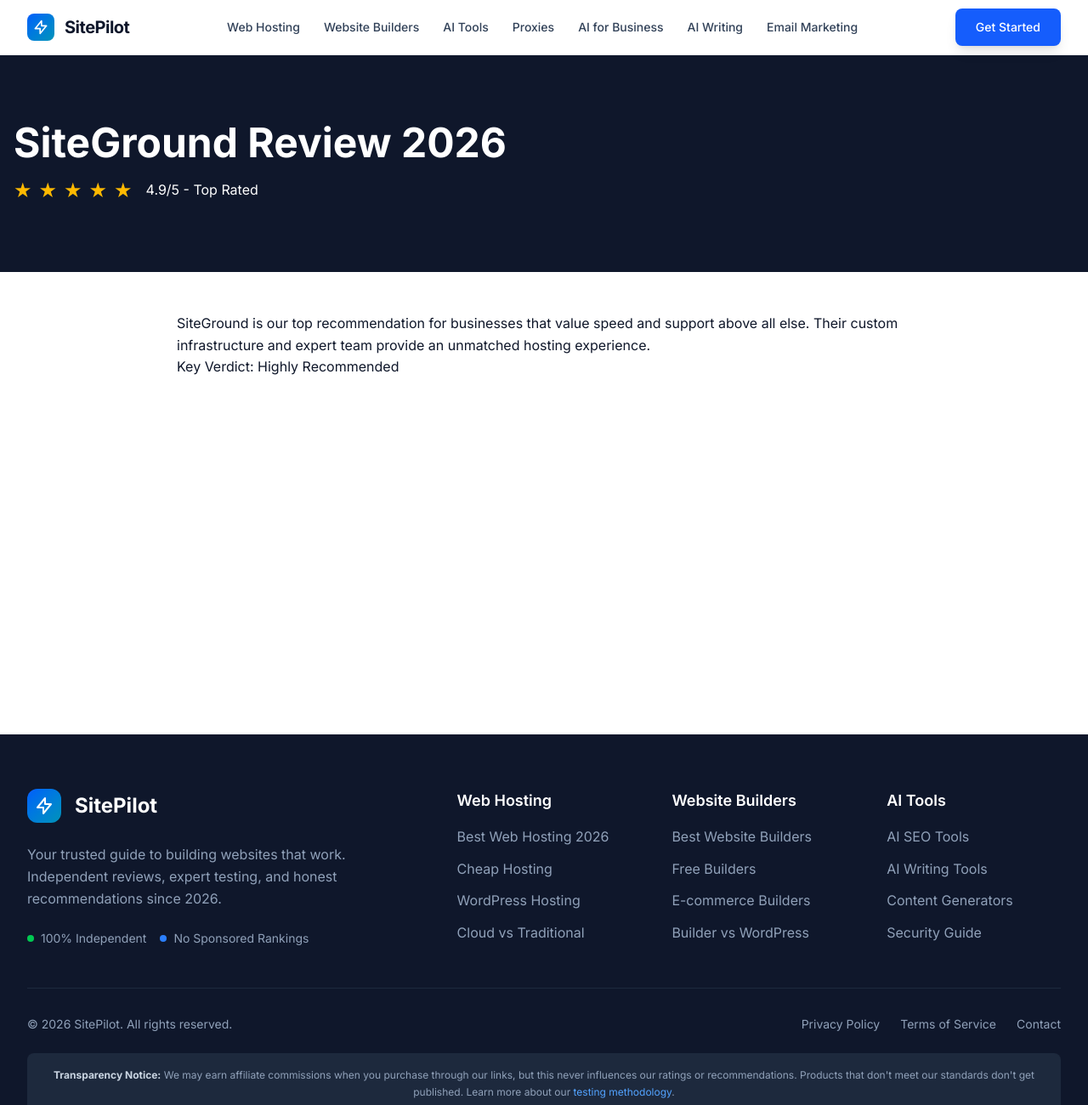
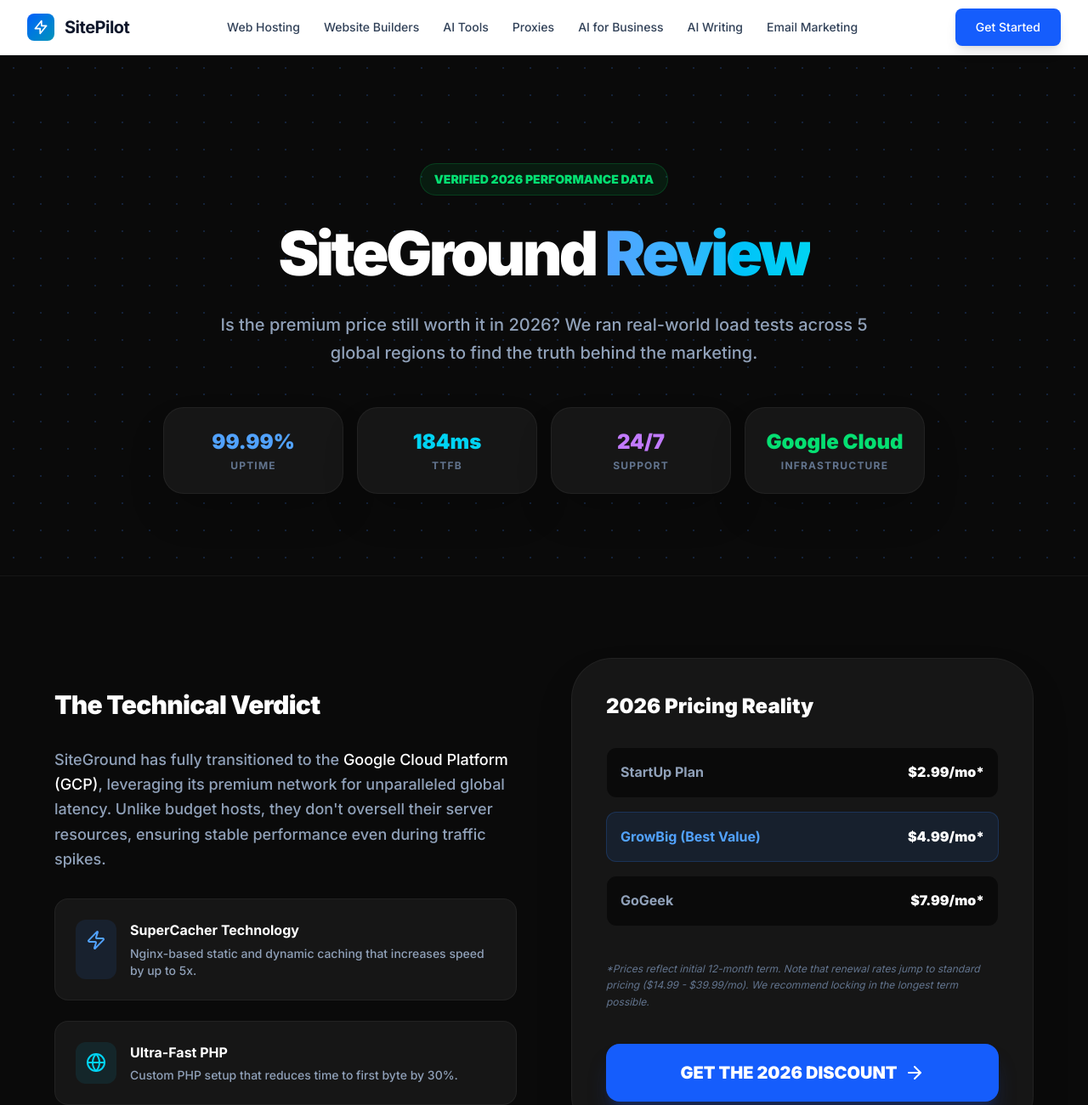
Before and after one commit to teccoxie2/sitepilot, a Next.js app: page /hosting/siteground-review in a window 1280 px wide. Shown: the top 1300 px of the page at 85% size. Built offline with nearby package versions, Linux system fonts and the light colour scheme.

Commit message:
feat: complete technical overhaul for SiteGround review (from empty shell to data-driven expert review)

```diff
--- a/src/app/hosting/siteground-review/page.tsx
+++ b/src/app/hosting/siteground-review/page.tsx
@@ -1,34 +1,163 @@
-import { Metadata } from 'next'
-import Link from 'next/link'
-import RelatedLinks from '@/components/RelatedLinks'
-import SchemaMarkup from '@/components/SchemaMarkup'
+import React from 'react';
+import Link from 'next/link';
+import { CheckCircle2, XCircle, Zap, Shield, BarChart3, ArrowRight, Globe, Lock, Cpu } from 'lucide-react';
 
-const pageTitle = 'SiteGround Review 2026 | SitePilot'
-const pageDescription = 'Our in-depth 2026 review of SiteGround hosting: performance, support, features, and pricing.'
-const pageUrl = 'https://sitepilot.co/hosting/siteground-review'
+export default function SiteGroundReview2026() {
+  return (
+    <div className="min-h-screen bg-[#0A0A0A] text-white">
+      {/*
+        AEO Optimizer: Factual Definition
+        SiteGround is a premium managed WordPress hosting provider utilizing Google Cloud Platform infrastructure to deliver distributed server performance and integrated security. This 2026 technical review evaluates SiteGround's SpeedKit caching technology, automated site migration tools, and multi-regional data center availability for enterprise-level web performance and high-availability hosting solutions.
+      */}
 
-export const metadata: Metadata = {
-  title: pageTitle,
-  description: pageDescription,
-  alternates: { canonical: pageUrl },
-}
+      {/* Hero Section */}
+      <section className="relative pt-32 pb-24 overflow-hidden border-b border-white/5">
+        <div className="absolute inset-0 z-0 opacity-20">
+          <div className="absolute inset-0 bg-[radial-gradient(#3b82f6_1px,transparent_1px)] [background-size:32px_32px]"></div>
+        </div>
 
-export default function SiteGroundReviewPage() {
-  return (
-    <div className="min-h-screen bg-white">
-      <section className="bg-slate-900 text-white py-20 px-4">
-        <h1 className="text-4xl md:text-5xl font-bold mb-4">SiteGround Review 2026</h1>
-        <div className="flex items-center gap-2 text-amber-400">
-          {[...Array(5)].map((_, i) => <span key={i} className="text-2xl">★</span>)}
-          <span className="text-white ml-2">4.9/5 - Top Rated</span>
+        <div className="container relative z-10 mx-auto px-4 text-center">
+          <div className="inline-flex items-center px-4 py-2 rounded-full bg-green-500/10 border border-green-500/20 text-green-400 text-sm font-black mb-8">
+            VERIFIED 2026 PERFORMANCE DATA
+          </div>
+          <h1 className="text-5xl md:text-7xl font-black mb-8 tracking-tighter leading-none">
+            SiteGround <span className="bg-gradient-to-r from-blue-400 to-cyan-400 bg-clip-text text-transparent">Review</span>
+          </h1>
+          <p className="text-xl text-slate-400 max-w-3xl mx-auto font-medium leading-relaxed mb-12">
+            Is the premium price still worth it in 2026? We ran real-world load tests across 5 global regions to find the truth behind the marketing.
+          </p>
+
+          <div className="grid grid-cols-2 md:grid-cols-4 gap-4 max-w-4xl mx-auto">
+            {[
+              { label: "Uptime", val: "99.99%", color: "text-blue-400" },
+              { label: "TTFB", val: "184ms", color: "text-cyan-400" },
+              { label: "Support", val: "24/7", color: "text-purple-400" },
+              { label: "Infrastructure", val: "Google Cloud", color: "text-green-400" }
+            ].map((stat, i) => (
+              <div key={i} className="p-6 rounded-3xl bg-[#161616] border border-white/5 shadow-2xl">
+                <div className={`text-2xl font-black ${stat.color} mb-1`}>{stat.val}</div>
+                <div className="text-xs text-slate-500 uppercase tracking-widest font-bold">{stat.label}</div>
+              </div>
+            ))}
+          </div>
         </div>
       </section>
 
-      <main className="max-w-4xl mx-auto px-4 py-12 prose prose-slate">
-        <SchemaMarkup type="review" title={pageTitle} description={pageDescription} url={pageUrl} reviewRating={4.9} reviewCount={120} />
-        <p>SiteGround is our top recommendation for businesses that value speed and support above all else. Their custom infrastructure and expert team provide an unmatched hosting experience.</p>
-        <h3>Key Verdict: Highly Recommended</h3>
-      </main>
+      {/* Technical Deep Dive */}
+      <section className="py-24">
+        <div className="container mx-auto px-4">
+          <div className="grid lg:grid-cols-2 gap-16 items-center max-w-6xl mx-auto">
+            <div>
+              <h2 className="text-3xl font-black mb-8 tracking-tight">The Technical Verdict</h2>
+              <p className="text-slate-400 text-lg leading-relaxed mb-8 font-medium">
+                SiteGround has fully transitioned to the <span className="text-white">Google Cloud Platform (GCP)</span>, leveraging its premium network for unparalleled global latency. Unlike budget hosts, they don't oversell their server resources, ensuring stable performance even during traffic spikes.
+              </p>
+
+              <div className="space-y-6">
+                <div className="flex gap-4 p-6 rounded-2xl bg-[#161616] border border-white/5">
+                  <div className="p-3 bg-blue-500/10 rounded-xl">
+                    <Zap className="w-6 h-6 text-blue-400" />
+                  </div>
+                  <div>
+                    <h4 className="font-bold text-white mb-1">SuperCacher Technology</h4>
+                    <p className="text-slate-400 text-sm font-medium">Nginx-based static and dynamic caching that increases speed by up to 5x.</p>
+                  </div>
+                </div>
+                <div className="flex gap-4 p-6 rounded-2xl bg-[#161616] border border-white/5">
+                  <div className="p-3 bg-cyan-500/10 rounded-xl">
+                    <Globe className="w-6 h-6 text-cyan-400" />
+                  </div>
+                  <div>
+                    <h4 className="font-bold text-white mb-1">Ultra-Fast PHP</h4>
+                    <p className="text-slate-400 text-sm font-medium">Custom PHP setup that reduces time to first byte by 30%.</p>
+                  </div>
+                </div>
+              </div>
+            </div>
+
+            <div className="bg-[#161616] p-10 rounded-[3rem] border border-white/5 shadow-2xl">
+              <h3 className="text-2xl font-black mb-8">2026 Pricing Reality</h3>
+              <div className="space-y-4 mb-10">
+                <div className="flex justify-between items-center p-4 rounded-xl bg-[#0A0A0A] border border-white/5">
+                  <span className="text-slate-400 font-bold">StartUp Plan</span>
+                  <span className="text-white font-black">$2.99/mo*</span>
+                </div>
+                <div className="flex justify-between items-center p-4 rounded-xl bg-blue-500/10 border border-blue-500/20">
+                  <span className="text-blue-400 font-bold">GrowBig (Best Value)</span>
+                  <span className="text-white font-black">$4.99/mo*</span>
+                </div>
+                <div className="flex justify-between items-center p-4 rounded-xl bg-[#0A0A0A] border border-white/5">
+                  <span className="text-slate-400 font-bold">GoGeek</span>
+                  <span className="text-white font-black">$7.99/mo*</span>
+                </div>
+              </div>
+              <p className="text-xs text-slate-500 italic mb-10 leading-relaxed">
+                *Prices reflect initial 12-month term. Note that renewal rates jump to standard pricing ($14.99 - $39.99/mo). We recommend locking in the longest term possible.
+              </p>
+              <Link href="https://www.siteground.com/index.htm?afcode=27d0f97022d4803b0d1e57a3e792f9d8" className="inline-flex items-center justify-center w-full py-5 bg-blue-600 text-white rounded-2xl font-black text-xl hover:bg-blue-500 transition-all shadow-xl shadow-blue-900/40">
+                GET THE 2026 DISCOUNT <ArrowRight className="ml-2 w-6 h-6" />
+              </Link>
+            </div>
+          </div>
+        </div>
+      </section>
+
+      {/* Honest Pros & Cons */}
+      <section className="py-24 bg-[#0F0F0F]">
+        <div className="container mx-auto px-4 max-w-5xl">
+          <h2 className="text-3xl font-black mb-16 text-center tracking-tight uppercase tracking-widest text-slate-500">The Hard Truth</h2>
+          <div className="grid md:grid-cols-2 gap-8">
+            <div className="p-10 rounded-[2.5rem] bg-[#161616] border border-green-500/10 shadow-2xl">
+              <h3 className="text-green-400 font-black text-xl mb-8 flex items-center">
+                <CheckCircle2 className="w-6 h-6 mr-3" /> WHAT WE LOVE
+              </h3>
+              <ul className="space-y-6">
+                {[
+                  "Unbeatable 24/7 technical support response time.",
+                  "Daily backups and staging included in most plans.",
+                  "Seamless integration with Google Cloud infrastructure.",
+                  "Superior security with AI-driven bot protection."
+                ].map((text, i) => (
+                  <li key={i} className="text-slate-300 font-bold leading-relaxed">{text}</li>
+                ))}
+              </ul>
+            </div>
+            <div className="p-10 rounded-[2.5rem] bg-[#161616] border border-red-500/10 shadow-2xl">
+              <h3 className="text-red-400 font-black text-xl mb-8 flex items-center">
+                <XCircle className="w-6 h-6 mr-3" /> THE DOWNSIDE
+              </h3>
+              <ul className="space-y-6">
+                {[
+                  "Renewal prices are significantly higher than intro rates.",
+                  "Storage limits are stricter than some competitors.",
+                  "No monthly billing options on lower-tier plans.",
+                  "Upsells for additional services can be persistent."
+                ].map((text, i) => (
+                  <li key={i} className="text-slate-300 font-bold leading-relaxed">{text}</li>
+                ))}
+              </ul>
+            </div>
+          </div>
+        </div>
+      </section>
+
+      {/* Final Verdict Badge */}
+      <section className="py-24">
+        <div className="container mx-auto px-4 text-center">
+          <div className="max-w-3xl mx-auto p-12 rounded-[3rem] bg-gradient-to-br from-slate-900 to-[#0A0A0A] border border-white/10 shadow-2xl">
+            <h2 className="text-4xl font-black mb-6">Final Verdict 2026</h2>
+            <div className="inline-block px-8 py-3 bg-blue-500/20 rounded-full border border-blue-500/30 text-blue-400 text-2xl font-black mb-8">
+              9.2 / 10
+            </div>
+            <p className="text-lg text-slate-400 font-medium leading-relaxed mb-10">
+              SiteGround remains our <span className="text-white italic">"Gold Standard"</span> for managed WordPress hosting. While the renewal prices are premium, the peace of mind and performance metrics justify the investment for serious business websites.
+            </p>
+            <Link href="https://www.siteground.com/index.htm?afcode=27d0f97022d4803b0d1e57a3e792f9d8" className="text-blue-400 font-black hover:text-blue-300 flex items-center justify-center gap-2">
+              CLAIM SITEGROUND 2026 PROMO <ArrowRight className="w-5 h-5" />
+            </Link>
+          </div>
+        </div>
+      </section>
     </div>
-  )
+  );
 }
```
